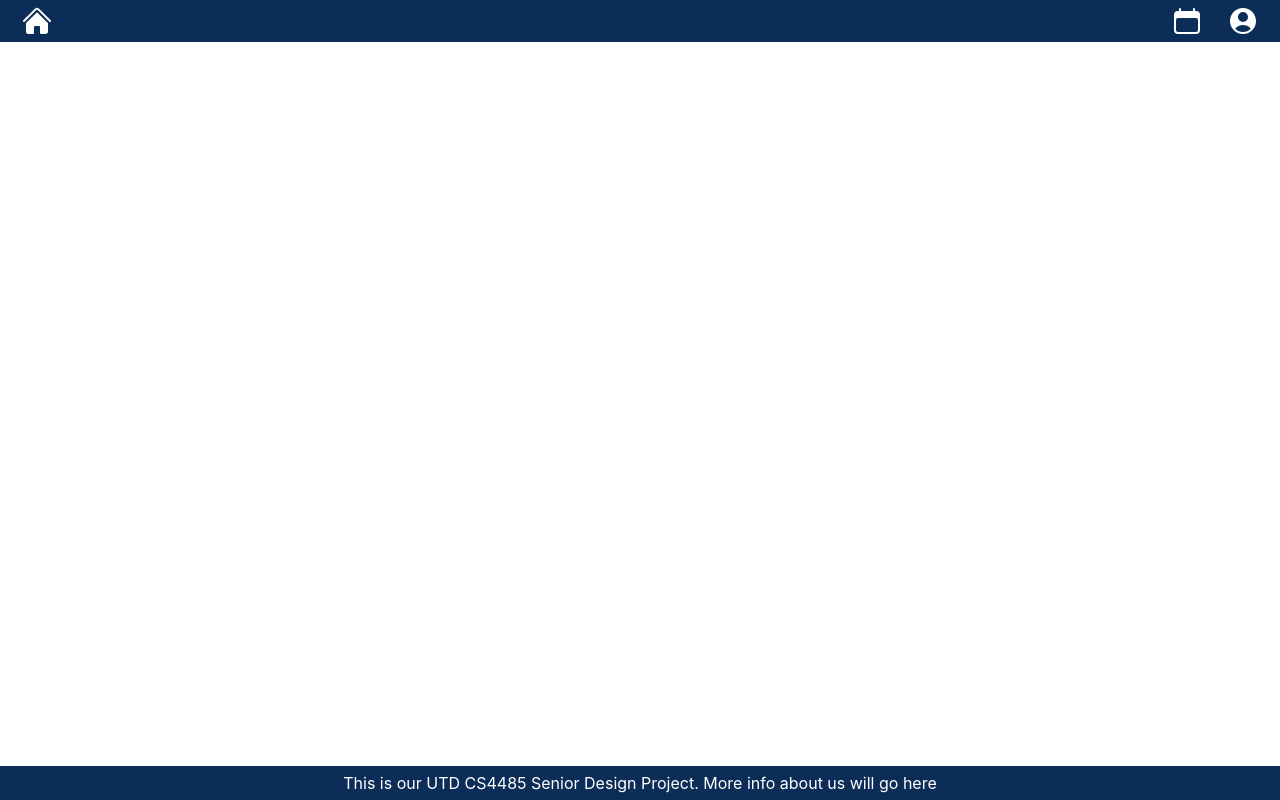
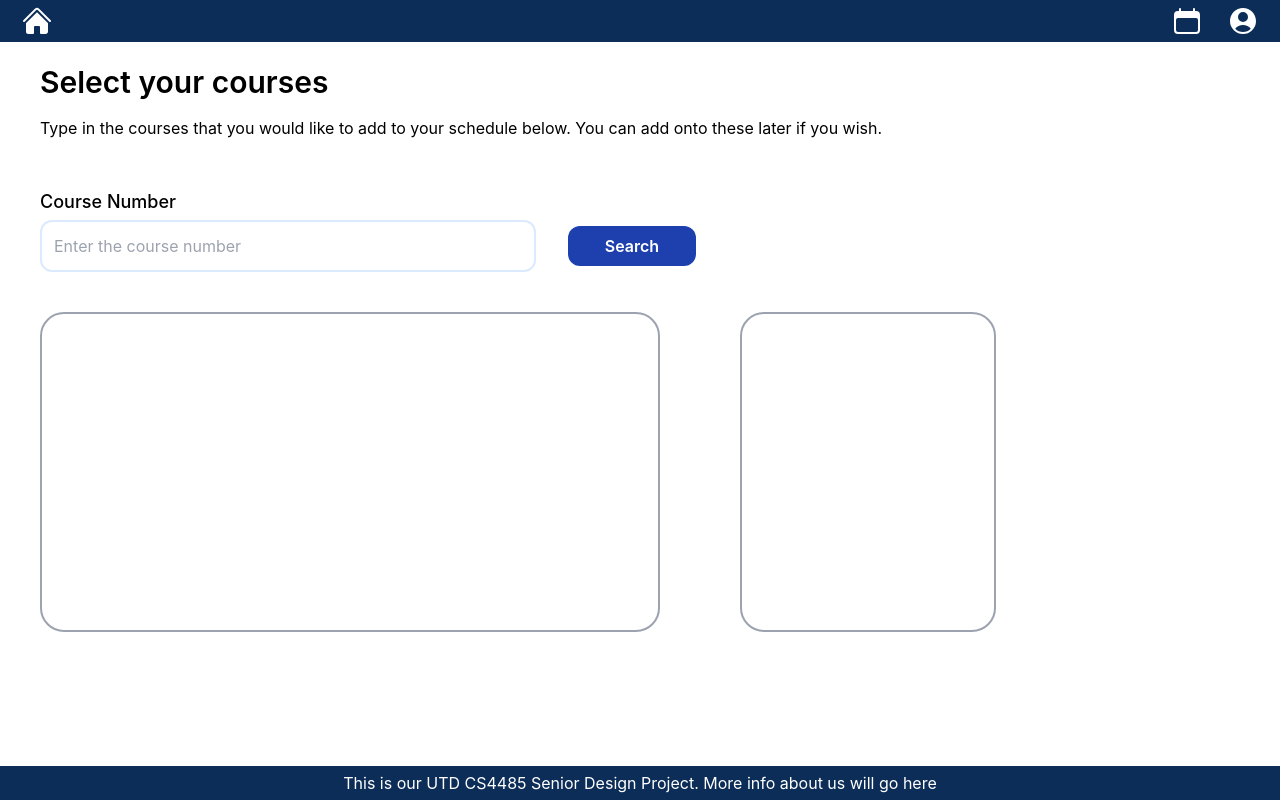
Before and after one commit to nealgandhi/CS4485, a React (Create React App) app in the folder frontend/schedule-planner/: page /courseSelection in a window 1280 px wide. Built offline with nearby package versions, Linux system fonts and the light colour scheme.

Commit message:
created basic course input page
Does not have drag and drop functionality or ability to pass course info to element

```diff
--- a/frontend/schedule-planner/src/App.js
+++ b/frontend/schedule-planner/src/App.js
@@ -5,6 +5,7 @@ import { BrowserRouter, Routes, Route, } from 'react-router-dom';
 import Login from './pages/LoginPage';
 import Footer from './components/Footer';
 import CalendarPage from './pages/CalendarPage';
+import CourseSelectionPage from './pages/CourseSelectionPage';
 // import UploadTranscript from './components/TranscriptUpload';
 
 function App() {
@@ -16,6 +17,7 @@ function App() {
           <Route path="/" element={<Home/>}/>
           <Route path="/login" element={<Login/>}/>
           <Route path="/calendar" element={<CalendarPage/>}/>
+          <Route path="/courseSelection" element={<CourseSelectionPage/> } />
           {/* <Route path="/uploadTranscript" element={<UploadTranscript/>}/> */}
         </Routes>
       </BrowserRouter>
--- /dev/null
+++ b/frontend/schedule-planner/src/pages/CourseSelectionPage.js
@@ -0,0 +1,51 @@
+import { useState } from 'react'
+import React from 'react'
+
+function CourseSelectionPage() {
+    const [course, setCourse] = useState("");       //keeps track of inputed course
+    const [val, setVal] = useState([]);
+
+    const click = () => {       //handles when submit button pressed, adds course to box underneath
+        const courseElement=[...val,[]];
+        setVal(courseElement);
+    }
+    const courseInput = event => {   //handle when course input is changing (allows user to type in input)
+        setCourse(event.target.value);
+    }
+
+    return (
+        <div className="flex flex-col h-screen ml-10">
+            <div className="mt-16 w-3/4">
+                <h1 className="text-3xl font-semibold">Select your courses</h1>
+                <p className="mt-4">Type in the courses that you would like to add to your schedule below. You can add onto these later if you wish.</p>
+            </div>
+            <div className='flex flex-col w-4/5 mt-12'>
+                <label className='text-lg font-medium'>Course Number</label>
+                <div>
+                <input
+                    className='w-1/2 border-2 border-blue-100 rounded-xl p-3 mt-1 bg-transparent'
+                    placeholder='Enter the course number'
+                    value={course}
+                    onChange={courseInput}
+                />
+                <button onClick = {click} className="w-32 ml-8 active:scale-[.98] active:duration-75 hover:scale-[1.01] ease-in-out transition-all py-2 rounded-xl bg-blue-800 text-white font-semibold">Search</button>
+                </div>
+            </div>
+            <div className="flex flex-row gap-20">
+                <div className="h-80 w-1/2 flex flex-wrap flex-col rounded-3xl border-2 border-gray-400 mt-10">
+                    {val.map(() => {
+                        return(
+                            <div>
+                                {course}
+                                <button className=''>X</button>
+                            </div>
+                        )
+                    })}
+                </div>
+                <div className="h-80 w-64 flex flex-wrap flex-col justify-center items-center rounded-3xl border-2 border-gray-400 mt-10"></div>
+            </div>
+        </div>
+    )
+}
+
+export default CourseSelectionPage;
```
